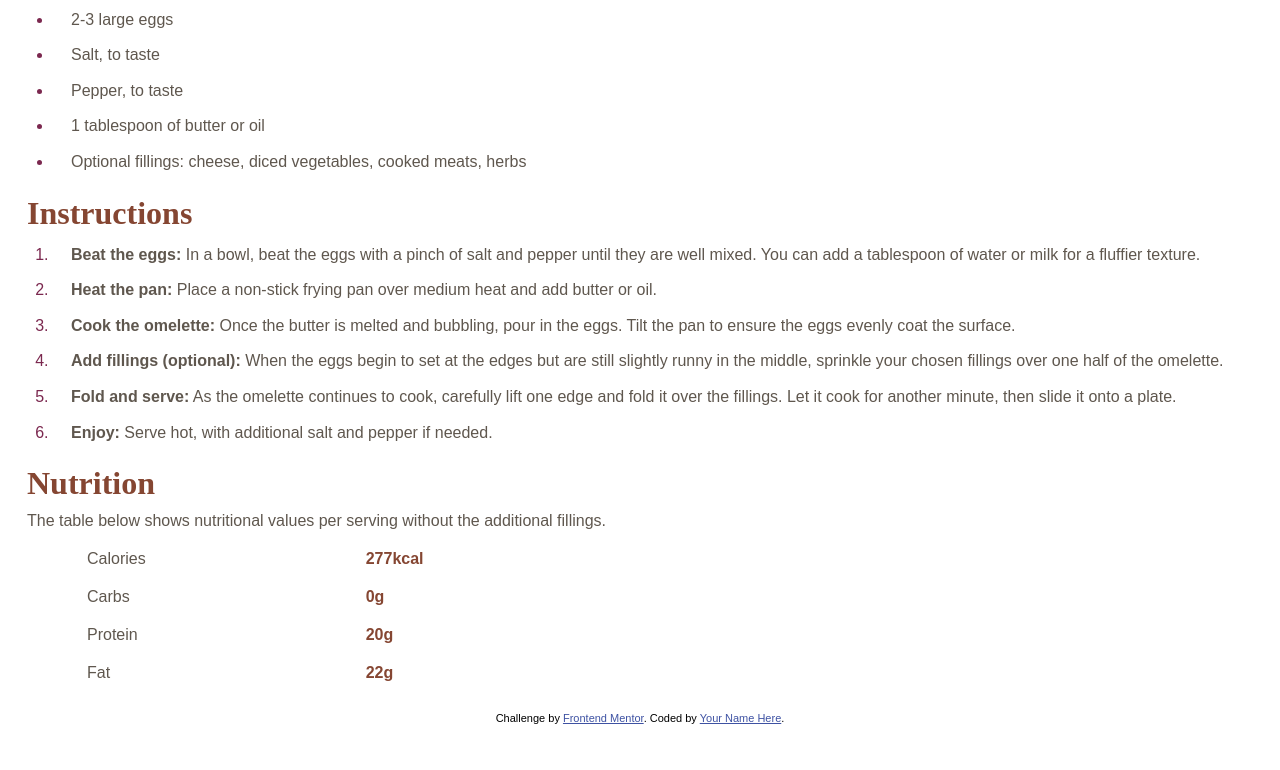
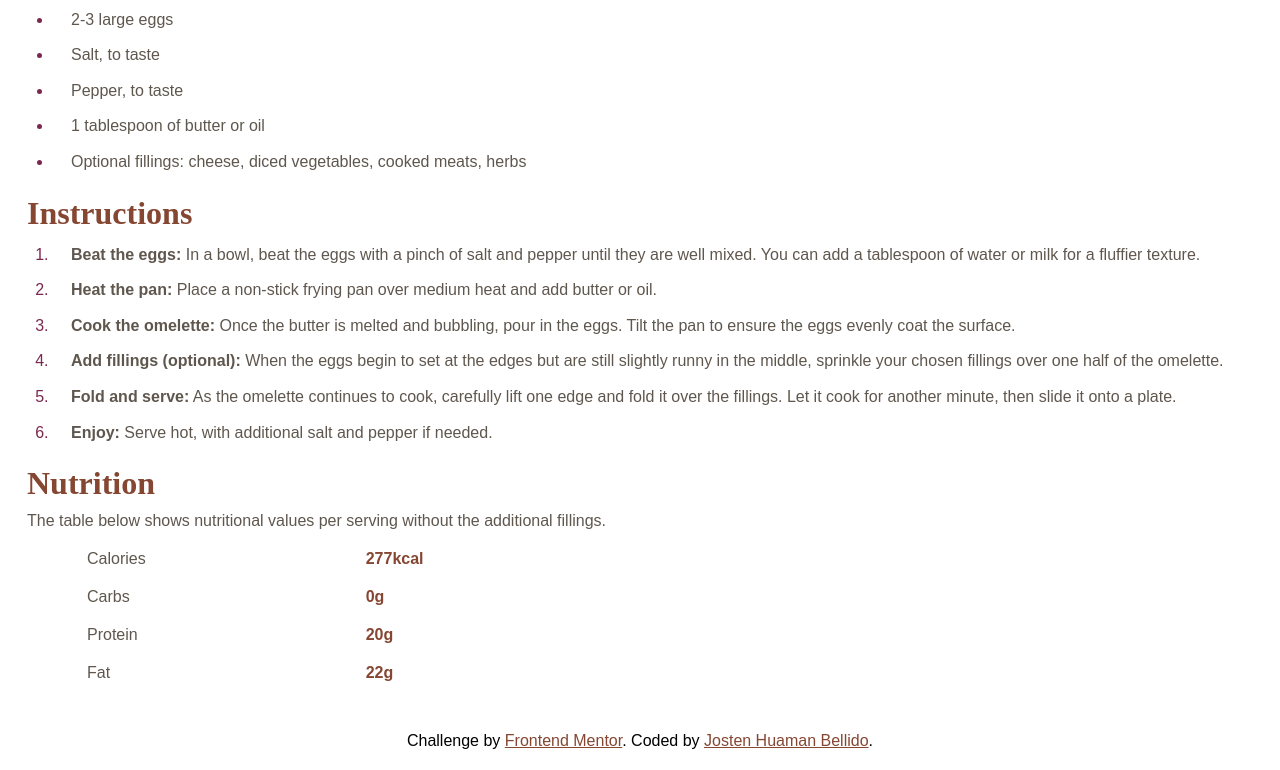
Before and after one commit to JostenHuaman/recipe-page, a plain HTML site: page index.html in a window 1280 px wide. Shown: the part 702-1472 px from the top of the page. Before the commit the page ends 1426 px from the top, so only its background shows below. Drawn offline with Linux system fonts and the light colour scheme.

Commit message:
feat(): add developer name and github link profile.

```diff
--- a/index.html
+++ b/index.html
@@ -70,10 +70,9 @@
       </div>
     </div>
   </section>
-
   <div class="attribution">
     Challenge by <a href="https://www.frontendmentor.io?ref=challenge" target="_blank">Frontend Mentor</a>.
-    Coded by <a href="#">Your Name Here</a>.
+    Coded by <a href="https://github.com/JostenHuaman" target="_blank">Josten Huaman Bellido</a>.
   </div>
 </body>
 </html>
--- a/style.css
+++ b/style.css
@@ -1,5 +1,5 @@
-.attribution { font-size: 11px; text-align: center; }
-.attribution a { color: hsl(228, 45%, 44%); }
+.attribution { font-size: 1em; text-align: center; padding: 20px;}
+.attribution a { color: var(--Nutmeg); }
 @import url('https://fonts.googleapis.com/css2?family=Outfit:wght@100..900&family=Young+Serif&display=swap');
 
 :root{
```
